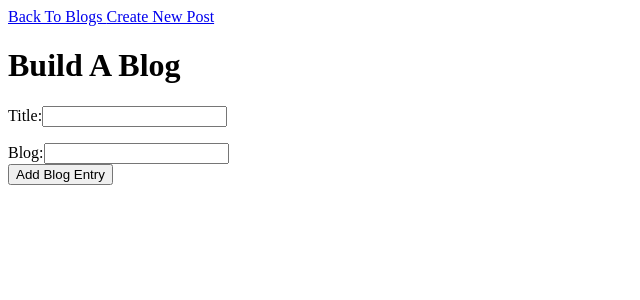
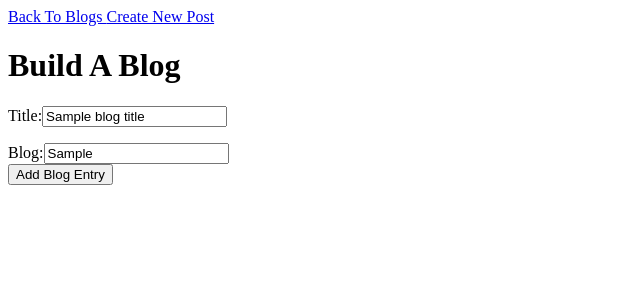
Before and after one commit to marlee926335/build-a-blog, a Flask app: template templates/new.html in a window 1280 px wide. Shown: the top 300 px of the page, without its empty margins (0-640 px from the left). Run offline with Flask 2, Linux system fonts and the light colour scheme; the template is opened without the code that fills it: most values are stand-ins (such as "Sample title", 1, 10 or a date in 2020).

Commit message:
update error messages

```diff
--- a/templates/new.html
+++ b/templates/new.html
@@ -3,16 +3,18 @@
 {% block content %}
     <h1>Build A Blog</h1>
 
-
+    <style>
+            .error { color: red; }
+        </style>
 
     <form action="/new" method='POST'>
-        <p><label>Title:<input type ='text' name='title'>
+        <p><label>Title:<input type ='text' name='title' value='{{ blog_title }}'>
             <span class ='error'> {{title_error}}</span>
         </label>
         </p>
 
         <p><label>
-            Blog:<input type="text" name='blog' >
+            Blog:<input type="text" name='blog' value='{{ blog_post }}'>
             <span class ='error'> {{post_error}}</span>
         </label>
         <br>
```
